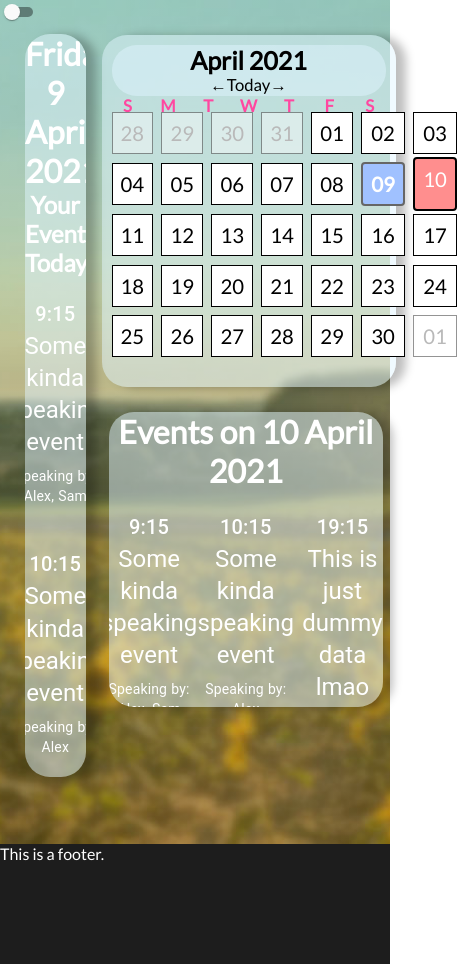
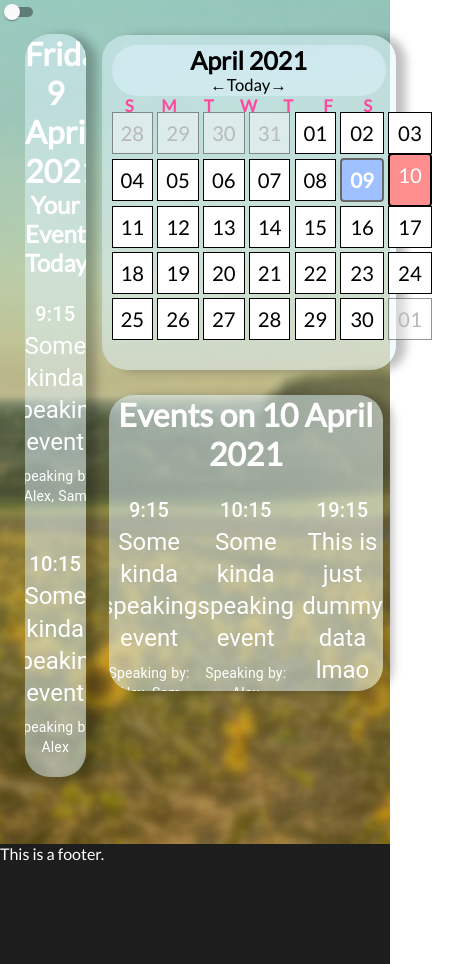
Before and after one commit to Team-25/Mynd, a React (Create React App) app in the folder Frontend/mynd/: page /Calendar in a window 390 px wide. Shown: the whole page, 457 px wide, since content can reach past the window. Built offline with nearby package versions, Linux system fonts and the light colour scheme.

Commit message:
[fix] fixed merge issues

```diff
--- a/Frontend/mynd/src/components/Calendar/user-calendar.scss
+++ b/Frontend/mynd/src/components/Calendar/user-calendar.scss
@@ -6,9 +6,6 @@
 }
 ::-webkit-scrollbar {
   display: none;
-}
-body {
-  overflow: hidden;
 }
 
 $light-container: rgba(225, 244, 255, 0.493);
@@ -143,7 +140,7 @@ $box-shadow: 10px 1px 10px #00000041;
 }
 
 //all list items (event cards and days)
-li {
+.calendar-events-items, .calendar-li, .day-name {
   display: flex;
   align-items: center;
   justify-content: center;
@@ -158,7 +155,7 @@ ul.weekdays abbr[title] {
 
 //Responsive design
 @media all and (max-width: 900px) {
-  ul, ol {
+  .weekdays, .day {
     grid-gap: .25em;
   }
 
--- a/Frontend/mynd/src/components/Calendar/user-calendar.tsx
+++ b/Frontend/mynd/src/components/Calendar/user-calendar.tsx
@@ -57,7 +57,7 @@ class Calendar extends React.Component<IProps> {
                     <div className="calendar-grid">
                         <ol className="day">
                             {this.getFullMonth(this.state.selectedDate).map(
-                                (date) => <li key={date.toString()}>
+                                (date) => <li className="calendar-li" key={date.toString()}>
                                         <div className={this.dayColour(date)} onClick={() => this.setState({selectedDate: date})}>
                                             {format(date,'dd')}
                                         </div>
```
